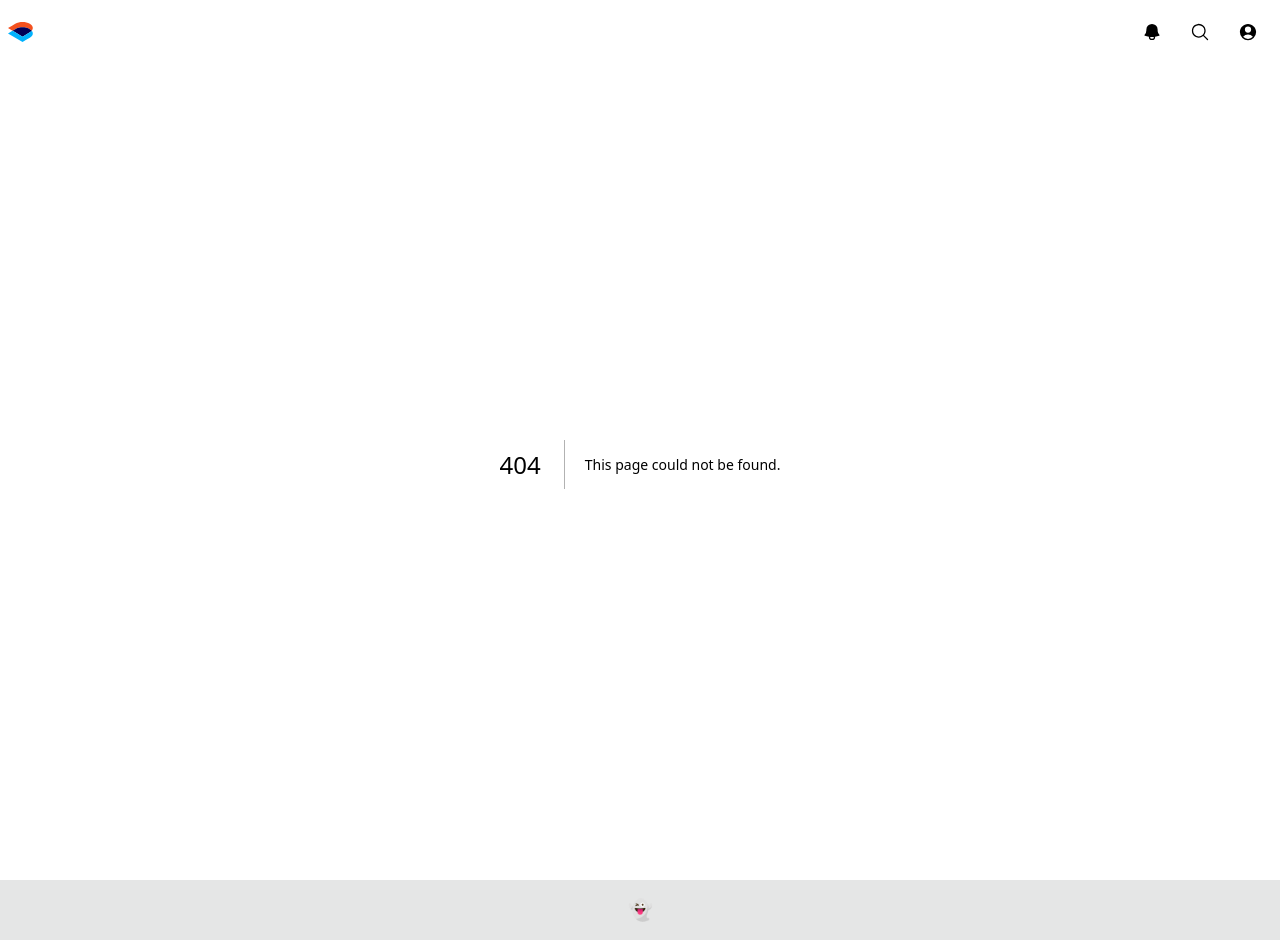
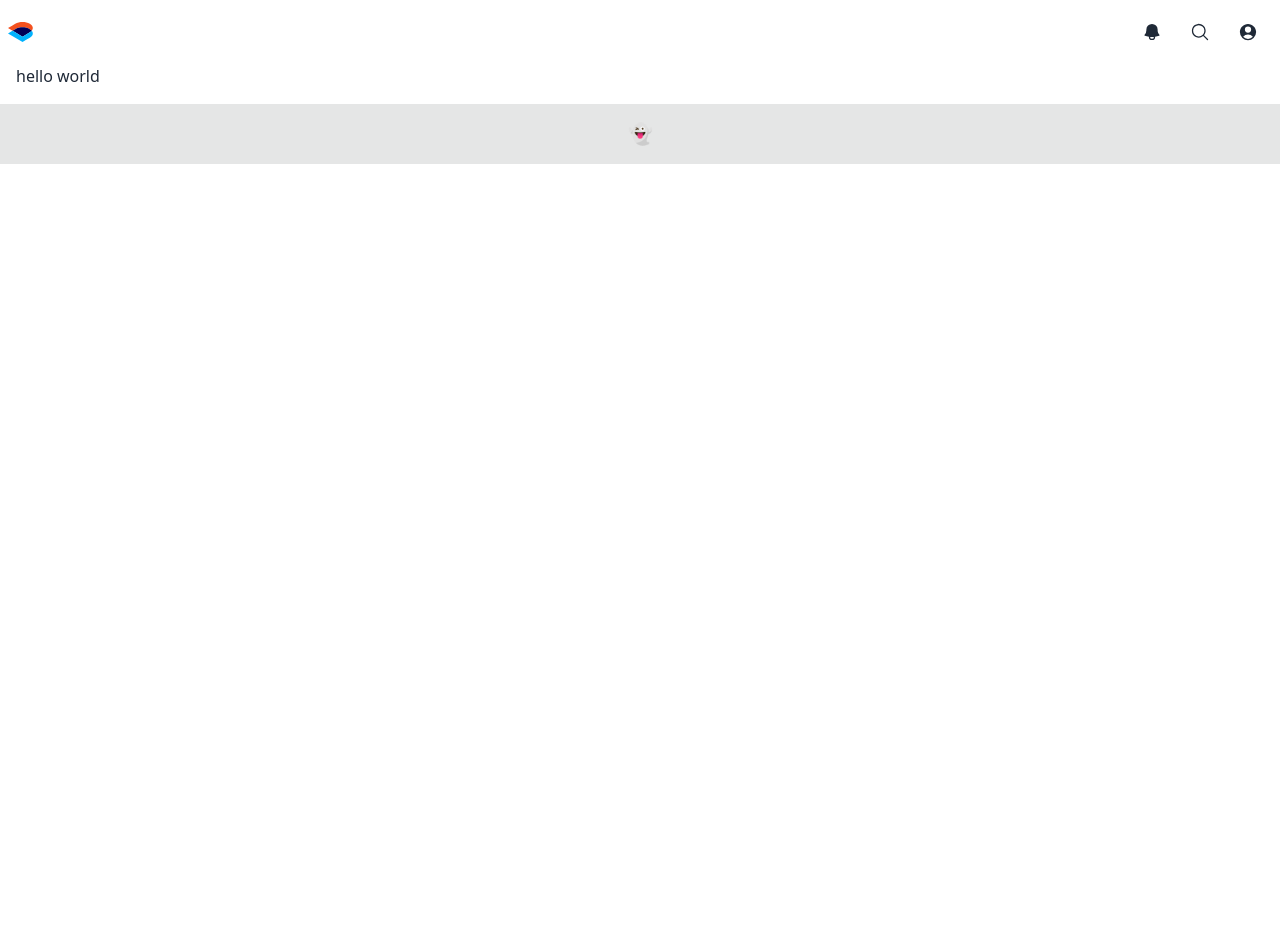
Before and after one commit to dAppStoppers/dAppStop-interface, a Next.js app in the folder consumer-app/: page /profile in a window 1280 px wide. Before the commit this address had no page. After the commit the page ends 800 px from the top, so only its background shows below. Built offline with nearby package versions, Linux system fonts and the light colour scheme.

Commit message:
chore: update things

```diff
--- a/consumer-app/components/layout/Navbar.tsx
+++ b/consumer-app/components/layout/Navbar.tsx
@@ -31,9 +31,11 @@
         </label>
         {/* User avatar */}
         <div className="dropdown dropdown-end">
-          <label tabIndex={0} className="btn btn-ghost btn-circle avatar">
-            <UserCircleIcon className="h-5 w-5 cursor-pointer" />
-          </label>
+          <Link href="profile/">
+            <label tabIndex={0} className="btn btn-ghost btn-circle avatar">
+              <UserCircleIcon className="h-5 w-5 cursor-pointer" />
+            </label>
+          </Link>
           <ul
             tabIndex={0}
             className="menu menu-compact dropdown-content mt-3 p-2 shadow bg-base-100 rounded-box w-52"
--- /dev/null
+++ b/consumer-app/pages/profile.tsx
@@ -0,0 +1,7 @@
+export default function Profile() {
+  return (
+    <>
+      <p>hello world</p>
+    </>
+  );
+}
```
Also changed, not shown: 1 other file (tests, documents, lock files or other folders).
